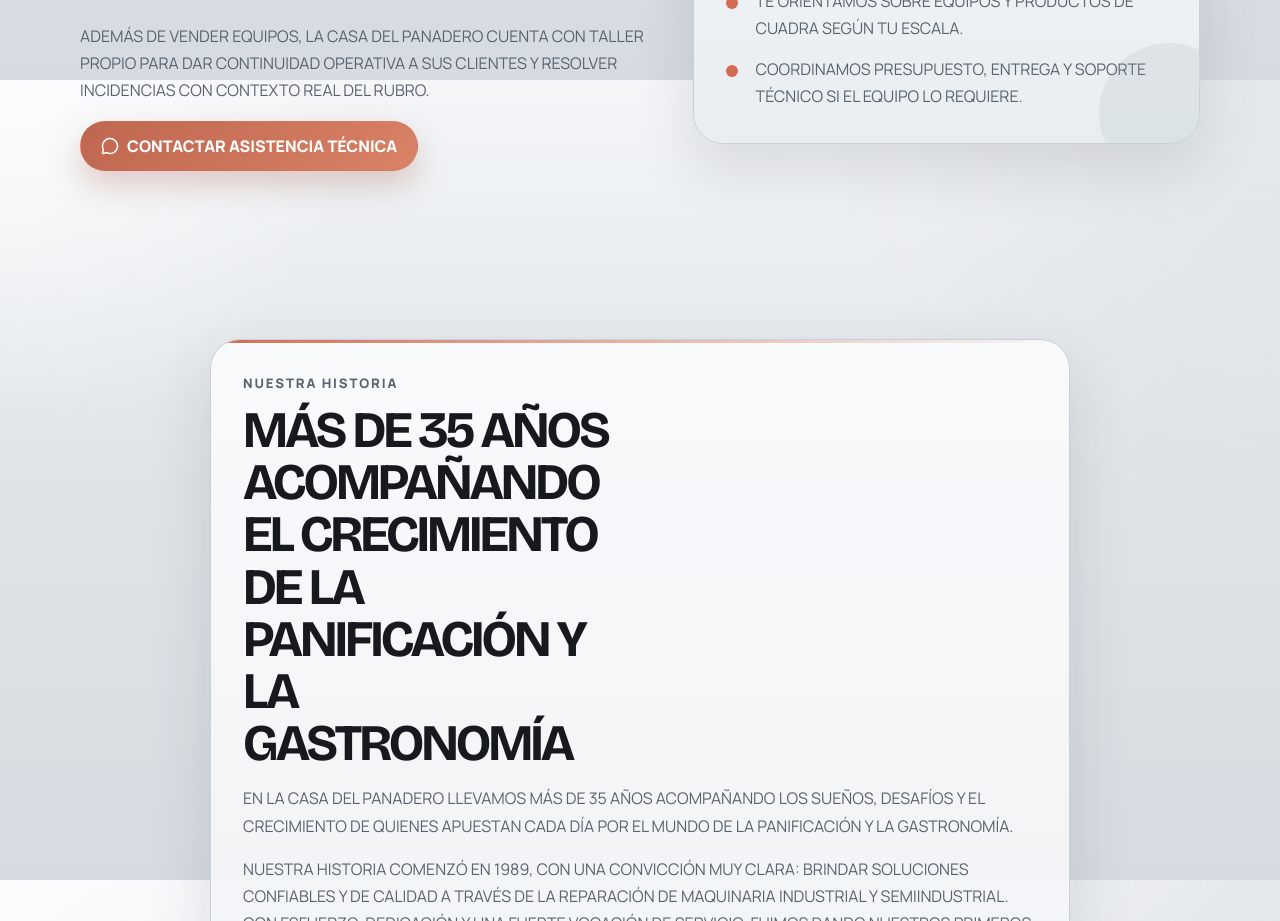
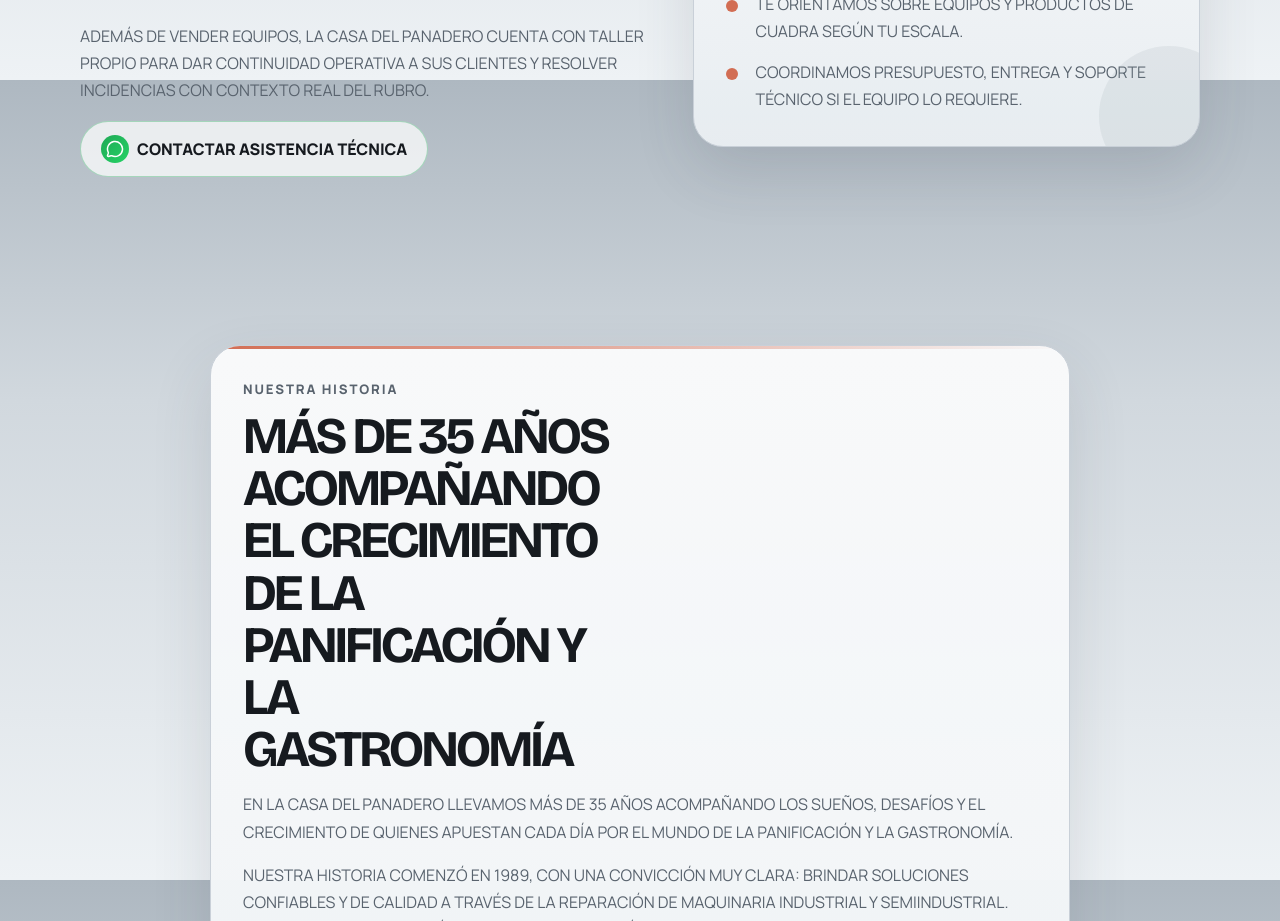
Before and after one commit to navarromaxi/la-casa-del-panadero-web, a Next.js app: page / in a window 1280 px wide. Shown: the part 4720-5641 px from the top of the page. Built offline with nearby package versions, Linux system fonts and the light colour scheme.

Commit message:
version solicitada v3

```diff
--- a/app/globals.css
+++ b/app/globals.css
@@ -26,10 +26,7 @@
   font-family: var(--font-body), sans-serif;
   text-transform: uppercase;
   color: var(--ink);
-  background:
-    radial-gradient(circle at top left, rgba(255, 255, 255, 0.72), transparent 24%),
-    radial-gradient(circle at top right, rgba(194, 201, 209, 0.32), transparent 30%),
-    linear-gradient(180deg, #f4f6f8 0%, #dfe4e8 48%, #d5dbe0 100%);
+  background: linear-gradient(180deg, #aeb8c1 0%, #d1d8de 40%, #eef2f5 100%);
   background-attachment: fixed;
 }
 
@@ -861,6 +858,24 @@
   background: rgba(143, 153, 163, 0.14);
 }
 
+.service-whatsapp-icon {
+  display: inline-flex;
+  align-items: center;
+  justify-content: center;
+  width: 28px;
+  height: 28px;
+  border-radius: 999px;
+  background: linear-gradient(135deg, #1fa855, #25d366);
+  color: #fff;
+}
+
+.service-contact-btn {
+  border-color: rgba(31, 168, 85, 0.34);
+  background: rgba(255, 255, 255, 0.72);
+  color: var(--ink);
+  box-shadow: none;
+}
+
 .service-step {
   display: grid;
   grid-template-columns: 18px 1fr;
--- a/app/page.tsx
+++ b/app/page.tsx
@@ -374,8 +374,11 @@
               continuidad operativa a sus clientes y resolver incidencias con contexto real del
               rubro.
             </p>
-            <a className="btn btn-primary" href="https://wa.me/59891319531" target="_blank" rel="noreferrer">
-              <MessageCircle size={18} /> Contactar asistencia técnica
+            <a className="btn btn-outline service-contact-btn" href="https://wa.me/59891319531" target="_blank" rel="noreferrer">
+              <span className="service-whatsapp-icon">
+                <MessageCircle size={18} />
+              </span>
+              Contactar asistencia técnica
             </a>
           </div>
 
```
